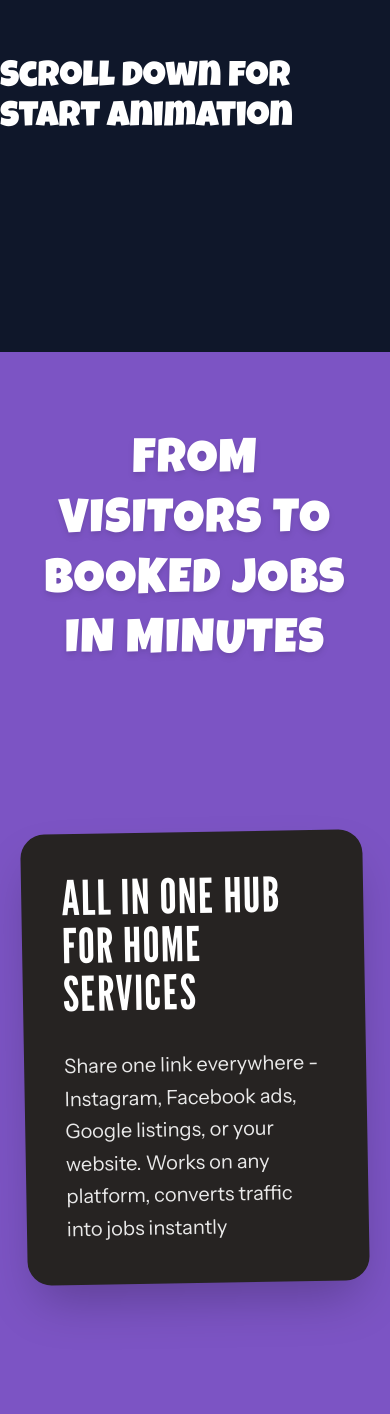
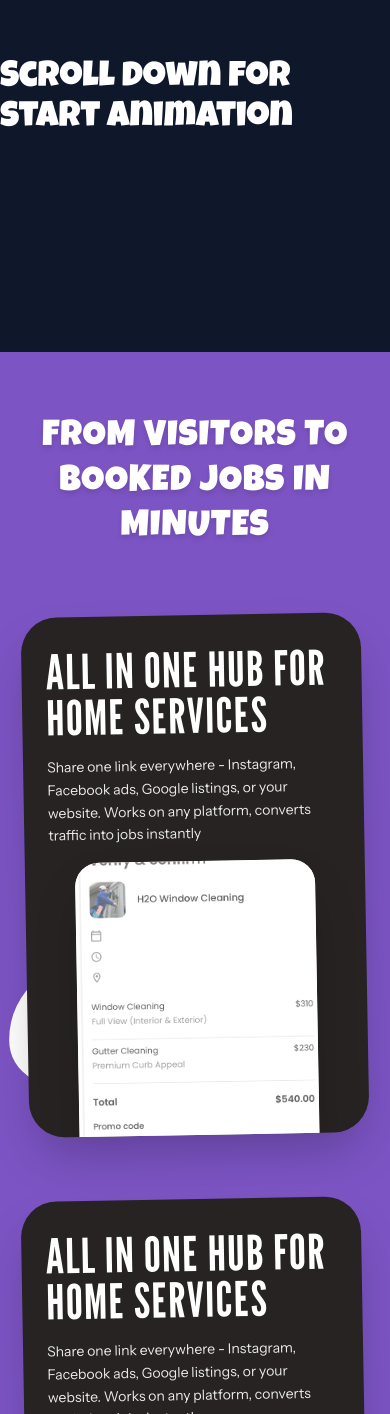
Before and after one commit to Chamindu-DM/web-animations, a React (Vite) app: page / in a window 390 px wide. Shown: the part 154-1568 px from the top of the page. Built offline with nearby package versions, Linux system fonts and the light colour scheme.

Commit message:
feat: implement responsive layout and mobile-specific SVG line for FeaturesSection

```diff
--- a/src/components/FeaturesSection.jsx
+++ b/src/components/FeaturesSection.jsx
@@ -1,6 +1,6 @@
 import { useRef } from "react";
 import Line from "./Line";
-import sc from "../assets/videoframe.png"
+import sc from "../assets/videoframe.png";
 
 export default function FeaturesSection() {
   const containerRef = useRef(null);
@@ -35,27 +35,48 @@ export default function FeaturesSection() {
   return (
     <section
       ref={containerRef}
-      className="relative w-full mx-auto bg-[#7c54c4] pt-20 pb-32 flex flex-col items-center justify-center gap-40 overflow-hidden"
+      className="relative w-full mx-auto bg-[#7c54c4] py-16 md:pt-20 md:pb-32 flex flex-col items-center justify-center gap-16 md:gap-40 overflow-hidden px-4 md:px-8"
     >
-      {/* The Line Container */}
-  {/* Add padding-top here to push the SVG down so the path starts below the H1 */}
+      {/* Background Animated SVG Line positioned at z-0 */}
       <div className="absolute inset-0 pointer-events-none z-0">
         <Line containerRef={containerRef} />
       </div>
 
       {/* Main Header - z-40 on top of the drawing line */}
-      <div className="relative z-40 w-full px-8 flex justify-center">
-        <h1 className="font-luckiest text-white text-center uppercase text-5xl md:text-7xl lg:text-[88px] leading-tight max-w-[1200px] tracking-wide drop-shadow-md">
+      <div className="relative z-40 w-full px-2 md:px-8 flex justify-center">
+        <h1 className="font-luckiest text-white text-center uppercase text-4xl md:text-7xl lg:text-[88px] leading-tight max-w-[1200px] tracking-wide drop-shadow-md">
           From visitors to booked jobs in minutes
         </h1>
       </div>
 
       {/* Feature Blocks Container - z-40 */}
-      <div className="relative z-40 flex flex-col gap-40 w-full px-6">
+      <div className="relative z-40 flex flex-col gap-16 md:gap-40 w-full items-center">
         {cardData.map((item, index) => (
+          <div key={index} className="w-full flex justify-center">
+            {/* Mobile Layout (< md): Single Card with Image Clipped at Bottom */}
+            <div className="flex md:hidden w-full max-w-[340px] h-[520px] pt-8 px-6 pb-0 -rotate-1 bg-[#262322] rounded-[36px] flex-col justify-between items-center overflow-hidden shadow-2xl">
+              <div className="flex flex-col gap-4 self-stretch">
+                <h2 className="font-gothic text-white text-5xl uppercase leading-[0.95] tracking-wide">
+                  {item.title}
+                </h2>
+                <p className="font-instrument text-white/90 text-sm leading-relaxed">
+                  {item.description}
+                </p>
+              </div>
+
+              {/* Image Mockup clipped cleanly by parent card bottom */}
+              <div className="w-[85%] max-w-[240px] mt-4 rounded-t-[24px] overflow-hidden bg-white shadow-2xl flex-shrink-0">
+                <img
+                  src={sc}
+                  alt="App Screenshot"
+                  className="w-full object-cover object-top"
+                />
+              </div>
+            </div>
+
+            {/* Desktop Layout (>= md): Side-by-Side Cards */}
             <div
-            key={index}
-            className={`flex flex-wrap items-center justify-center gap-60 ${
+              className={`hidden md:flex flex-wrap items-center justify-center gap-60 w-full ${
                 item.imageLeft ? "flex-row-reverse" : "flex-row"
               }`}
             >
@@ -72,7 +93,12 @@ export default function FeaturesSection() {
               {/* Mobile App Mockup Card */}
               <div className="rotate-1 border-[10px] border-[#262322] rounded-2xl overflow-hidden shadow-2xl bg-[#262322]">
                 <div className="w-[215px] h-[440px] bg-neutral-100 flex flex-col justify-center items-center overflow-hidden">
-                <img src={sc} alt="App Screenshot" className="w-full h-full object-cover rounded-xl" />
+                  <img
+                    src={sc}
+                    alt="App Screenshot"
+                    className="w-full h-full object-cover rounded-xl"
+                  />
+                </div>
               </div>
             </div>
           </div>
@@ -80,8 +106,8 @@ export default function FeaturesSection() {
       </div>
 
       {/* Footer Title - z-40 */}
-      <div className="relative z-40 w-full px-8 flex justify-center mt-16">
-        <h2 className="font-luckiest text-white text-center uppercase text-5xl md:text-7xl lg:text-[80px] leading-tight">
+      <div className="relative z-40 w-full px-4 md:px-8 flex justify-center mt-8 md:mt-16">
+        <h2 className="font-luckiest text-white text-center uppercase text-4xl md:text-7xl lg:text-[80px] leading-tight">
           all in one
           <br />
           hub for
--- a/src/components/Line.jsx
+++ b/src/components/Line.jsx
@@ -8,11 +8,31 @@ export default function Line({ containerRef }) {
   });
 
   return (
+    <>
+      {/* Mobile SVG Line (visible on screens < md) */}
+      <svg
+        viewBox="0 0 489 2329"
+        fill="none"
+        xmlns="http://www.w3.org/2000/svg"
+        className="block md:hidden absolute inset-0 w-full h-full pointer-events-none z-0"
+      >
+        <motion.path
+          d="M247.754 16C247.754 156.237 27.5133 132.367 27.5131 252.713C27.5128 373.058 473 233.318 473 421.793C473 610.269 16 601.317 16 811.673C16 1022.03 473 1059.33 473 1214.48C473 1369.64 15.9998 1428.82 16 1649.12C16.0002 1869.42 473 1870.91 473 2039.99C473 2209.07 245.75 2318.43 245.75 2489"
+          stroke="white"
+          strokeWidth="32"
+          strokeLinecap="round"
+          style={{
+            pathLength: scrollYProgress,
+          }}
+        />
+      </svg>
+
+      {/* Desktop SVG Line (visible on screens >= md) */}
       <svg
         viewBox="0 0 2039 3223"
         fill="none"
         xmlns="http://www.w3.org/2000/svg"
-      className="absolute inset-0 w-full h-full pointer-events-none z-0"
+        className="hidden md:block absolute inset-0 w-full h-full pointer-events-none z-0"
       >
         <motion.path
           d="M913.317 92C913.317 92 877.869 284.218 1057.88 306.739C1237.89 329.261 1563.01 273.219 1563.01 558.141C1563.01 843.063 341.721 755.073 341.721 1076.66C341.721 1398.24 1563.01 1154.17 1563.01 1435.43C1563.01 1716.69 341.721 1627.65 341.721 1927.76C341.721 2227.87 1535.87 1875.38 1563.01 2127.31C1590.15 2379.23 306.273 2338.38 341.721 2656.82C377.169 2975.27 1586.82 2604.97 1617.84 2841.71C1648.86 3078.45 1047.35 2925.51 958.18 3066.92C958.18 3066.92 897.254 3136.06 909.44 3245"
@@ -24,5 +44,6 @@ export default function Line({ containerRef }) {
           }}
         />
       </svg>
+    </>
   );
 }
```
Lines whose indentation alone changed are shown as unchanged.
